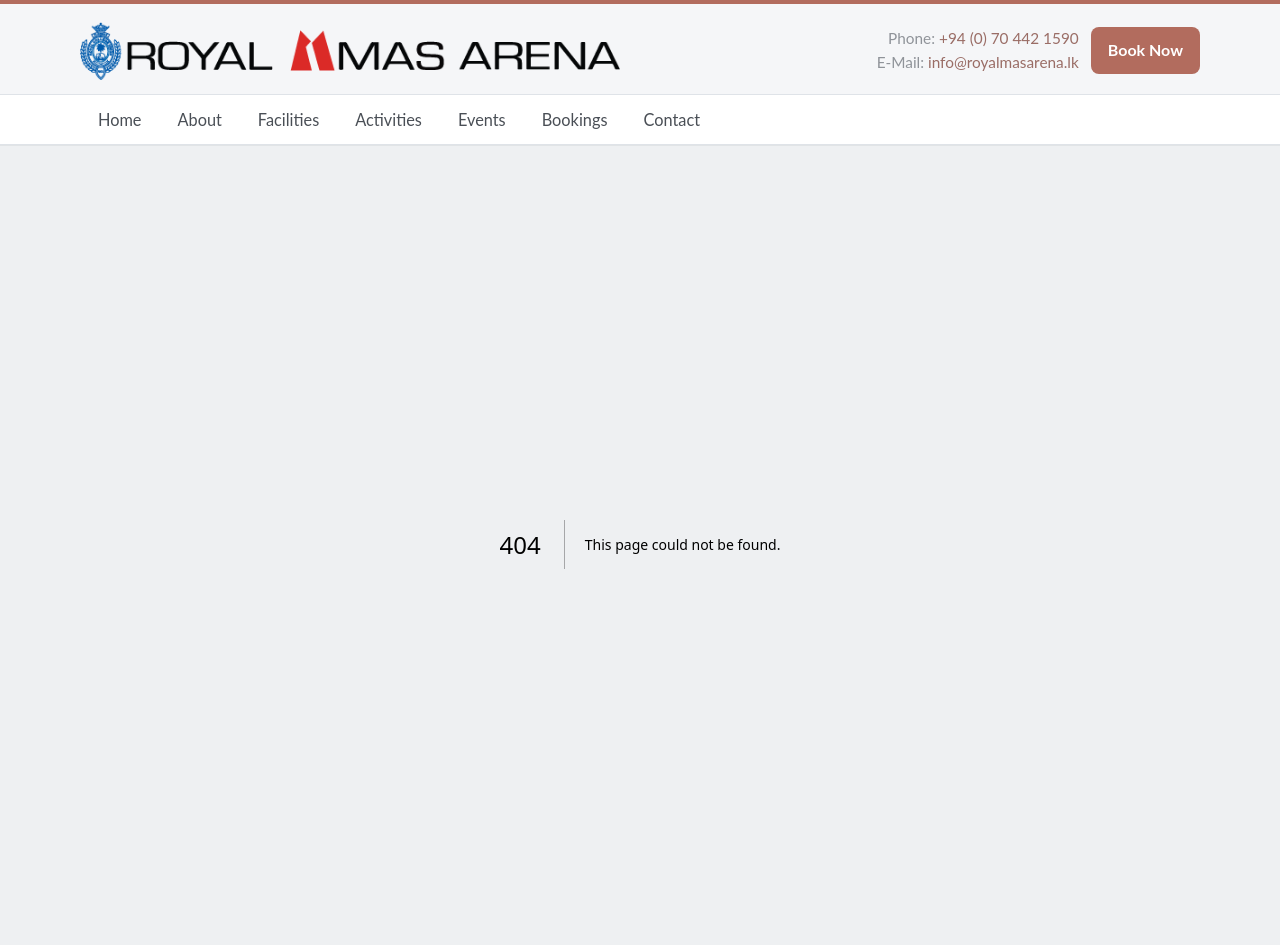
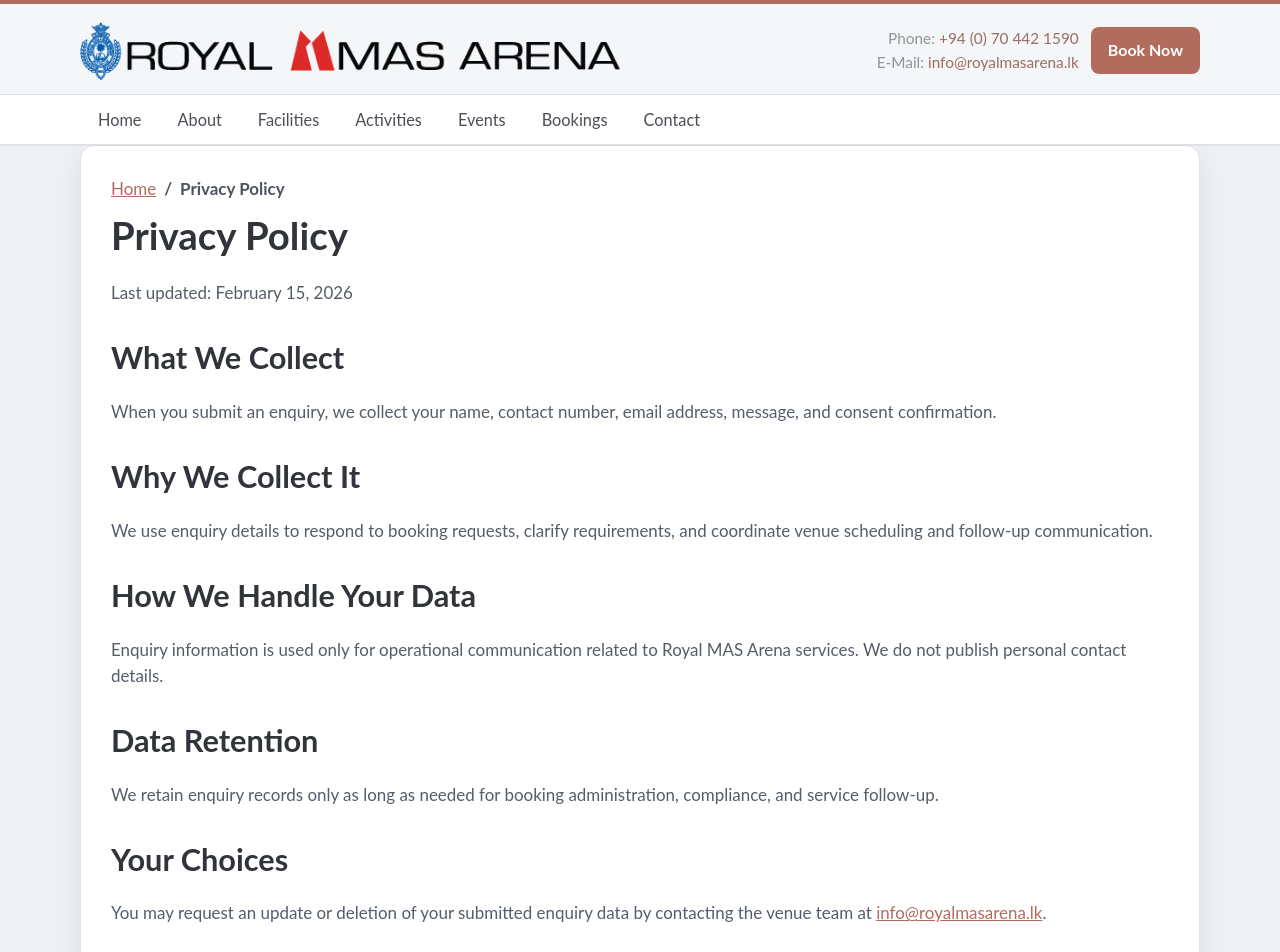
Before and after one commit to yasiruab/RMASA_website, a Next.js app: page /privacy in a window 1280 px wide. Before the commit this address had no page. Shown: the top 952 px of the page. Built offline with nearby package versions, Linux system fonts and the light colour scheme.

Commit message:
feat: implement phase 3 quality, performance, and content updates

```diff
--- a/src/app/facilities/page.tsx
+++ b/src/app/facilities/page.tsx
@@ -8,9 +8,9 @@ export default function FacilitiesPage() {
       <h1>Facilities</h1>
 
       <div className="gallery-3">
-        <Image alt="Main Arena" height={220} src="/rmasa/slider-1.jpg" unoptimized width={360} />
-        <Image alt="Training area" height={220} src="/rmasa/slider-2.jpg" unoptimized width={360} />
-        <Image alt="Support room" height={220} src="/rmasa/slider-3.jpg" unoptimized width={360} />
+        <Image alt="Main Arena" height={220} sizes="(max-width: 980px) 94vw, 32vw" src="/rmasa/slider-1.jpg" width={360} />
+        <Image alt="Training area" height={220} sizes="(max-width: 980px) 94vw, 32vw" src="/rmasa/slider-2.jpg" width={360} />
+        <Image alt="Support room" height={220} sizes="(max-width: 980px) 94vw, 32vw" src="/rmasa/slider-3.jpg" width={360} />
       </div>
 
       <h2>Main Arena</h2>
--- a/src/app/globals.css
+++ b/src/app/globals.css
@@ -32,6 +32,31 @@ body.menu-open {
 
 a {
   color: var(--brand);
+}
+
+a:focus-visible,
+button:focus-visible,
+input:focus-visible,
+textarea:focus-visible,
+select:focus-visible {
+  outline: 3px solid #1559a2;
+  outline-offset: 2px;
+}
+
+.skip-link {
+  position: absolute;
+  left: 12px;
+  top: -44px;
+  z-index: 100;
+  padding: 8px 12px;
+  background: #0f1723;
+  color: #fff;
+  border-radius: 6px;
+  text-decoration: none;
+}
+
+.skip-link:focus {
+  top: 10px;
 }
 
 main {
@@ -453,6 +478,23 @@ main {
   color: #555d69;
 }
 
+.faq-list {
+  display: grid;
+  gap: 14px;
+}
+
+.faq-item {
+  border: 1px solid var(--line);
+  border-radius: 10px;
+  background: #fbfbfc;
+  padding: 16px;
+}
+
+.faq-item h2 {
+  margin-top: 0;
+  font-size: 1.3rem;
+}
+
 .bullet-list {
   margin: 0;
   padding-left: 20px;
--- a/src/app/layout.tsx
+++ b/src/app/layout.tsx
@@ -16,8 +16,13 @@ export default function RootLayout({
   return (
     <html lang="en">
       <body>
+        <a className="skip-link" href="#main-content">
+          Skip to main content
+        </a>
         <Nav />
-        <main>{children}</main>
+        <main id="main-content" tabIndex={-1}>
+          {children}
+        </main>
         <Footer />
       </body>
     </html>
--- /dev/null
+++ b/src/app/privacy/page.tsx
@@ -0,0 +1,41 @@
+import { Breadcrumbs } from "@/components/breadcrumbs";
+
+export default function PrivacyPage() {
+  return (
+    <section className="page-section container content-page">
+      <Breadcrumbs current="Privacy Policy" />
+      <h1>Privacy Policy</h1>
+      <p>Last updated: February 15, 2026</p>
+
+      <h2>What We Collect</h2>
+      <p>
+        When you submit an enquiry, we collect your name, contact number, email address, message,
+        and consent confirmation.
+      </p>
+
+      <h2>Why We Collect It</h2>
+      <p>
+        We use enquiry details to respond to booking requests, clarify requirements, and coordinate
+        venue scheduling and follow-up communication.
+      </p>
+
+      <h2>How We Handle Your Data</h2>
+      <p>
+        Enquiry information is used only for operational communication related to Royal MAS Arena
+        services. We do not publish personal contact details.
+      </p>
+
+      <h2>Data Retention</h2>
+      <p>
+        We retain enquiry records only as long as needed for booking administration, compliance,
+        and service follow-up.
+      </p>
+
+      <h2>Your Choices</h2>
+      <p>
+        You may request an update or deletion of your submitted enquiry data by contacting the
+        venue team at <a href="mailto:info@royalmasarena.lk">info@royalmasarena.lk</a>.
+      </p>
+    </section>
+  );
+}
--- a/src/components/footer.tsx
+++ b/src/components/footer.tsx
@@ -1,3 +1,5 @@
+import Link from "next/link";
+
 export function Footer() {
   return (
     <footer className="site-footer">
@@ -12,6 +14,12 @@ export function Footer() {
             <a href="http://www.rcu.lk/" rel="noopener noreferrer" target="_blank">
               Royal College Union
             </a>
+          </p>
+          <p>
+            <Link href="/faq">FAQ</Link>
+          </p>
+          <p>
+            <Link href="/privacy">Privacy Policy</Link>
           </p>
         </div>
 
--- a/src/components/hero-slider.tsx
+++ b/src/components/hero-slider.tsx
@@ -34,7 +34,6 @@ export function HeroSlider() {
             priority={i === 0}
             sizes="(max-width: 1100px) 94vw, 1100px"
             src={src}
-            unoptimized
           />
         ))}
         <div className="hero-overlay">
--- a/src/components/nav.tsx
+++ b/src/components/nav.tsx
@@ -81,7 +81,15 @@ export function Nav() {
     <header className={`site-header ${isCompact ? "is-compact" : ""}`} id="masthead">
       <div className="container header-row">
         <Link aria-label="Royal MAS Arena home" className="logo-link" href="/">
-          <Image alt="Royal Mas Arena" className="logo" height={64} priority src="/rmasa/logo.png" unoptimized width={599} />
+          <Image
+            alt="Royal Mas Arena"
+            className="logo"
+            height={64}
+            priority
+            sizes="(max-width: 980px) 340px, (max-width: 1200px) 420px, 540px"
+            src="/rmasa/logo.png"
+            width={599}
+          />
         </Link>
 
         <div className="header-right">
```
Also changed, not shown: src/app/events/page.tsx (+8 -2 lines), src/app/faq/page.tsx (added, +50 -0 lines), src/app/page.tsx (+8 -1 lines).
